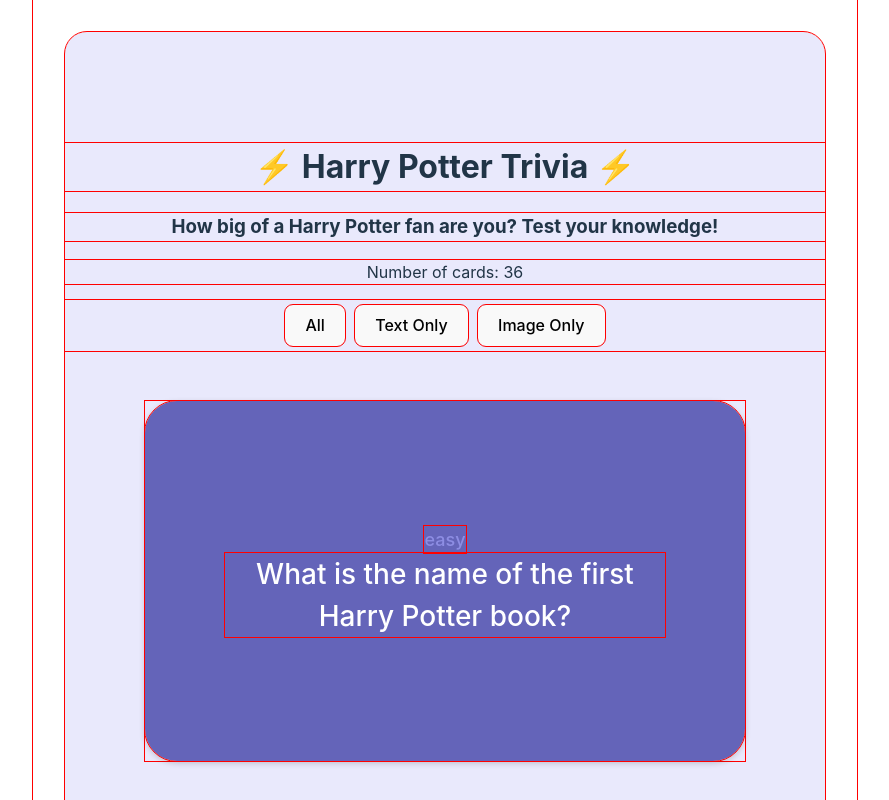
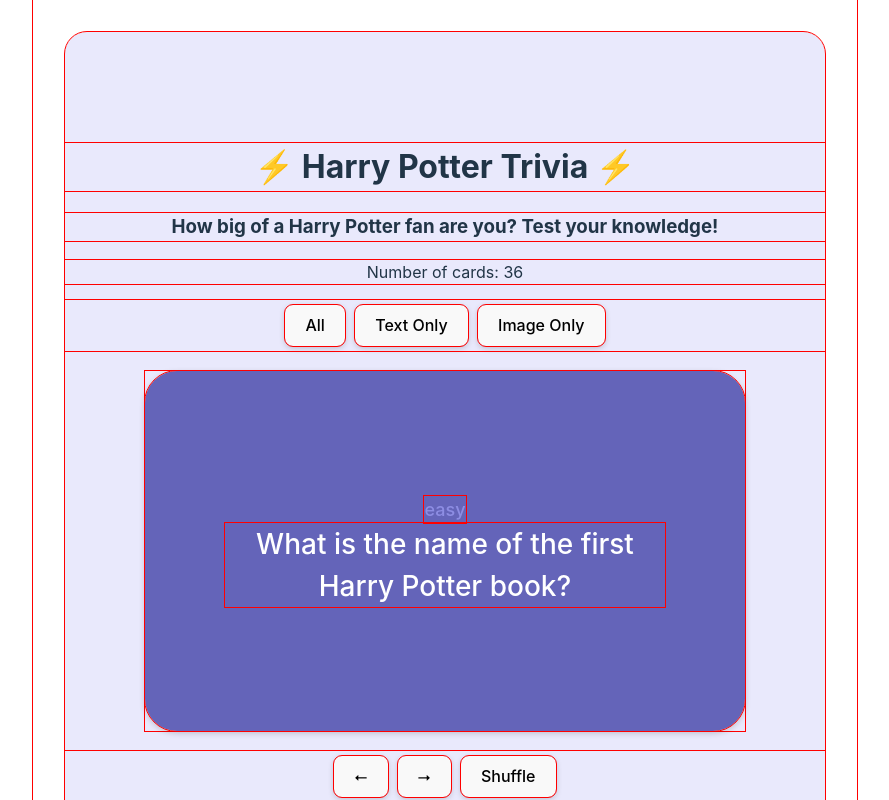
Before and after one commit to h42codes/project-flashcards, a React (Vite) app: page / in a window 1280 px wide. Shown: the top 800 px of the page, without its empty margins (195-1084 px from the left). Built offline with nearby package versions, Linux system fonts and the light colour scheme.

Commit message:
Edit styling

```diff
--- a/src/App.css
+++ b/src/App.css
@@ -30,8 +30,11 @@
 button {
   /* margin-top: 20px; */
   margin: 5px;
+  box-shadow: 0 2px 6px rgba(0, 0, 0, 0.2);
 }
 
-button:active {
-  background-color: #fff;
+button:active,
+button:hover {
+  /* background-color: #fff; */
+  background-color: #ededed;
 }
--- a/src/components/Flashcard.css
+++ b/src/components/Flashcard.css
@@ -1,7 +1,7 @@
 .card-container {
   width: 600px;
   height: 360px;
-  margin: 50px 80px;
+  margin: 20px 80px;
 }
 
 .card {
```
